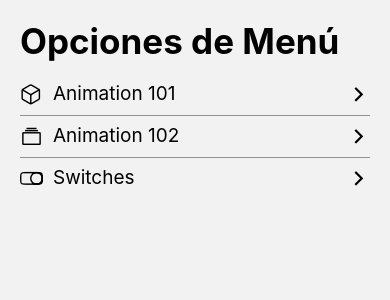
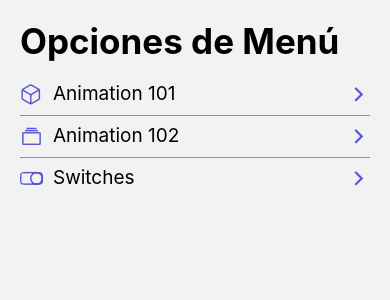
Before and after one commit to dloyolar/react-native-components, a React Native app: screen /HomeScreen in a window 390 px wide. Shown: the top 300 px of the page. Built offline with nearby package versions, Linux system fonts and the light colour scheme.

Commit message:
style: add color to menu icons

```diff
--- a/src/components/FlatListMenuItem.tsx
+++ b/src/components/FlatListMenuItem.tsx
@@ -17,10 +17,10 @@ export const FlatListMenuItem = ({menuItem}: Props) => {
       activeOpacity={0.7}
       onPress={() => navigation.navigate(menuItem.component as any)}>
       <View style={styles.container}>
-        <Icon name={icon} size={23} />
+        <Icon name={icon} size={23} color="#5856D6" />
         <Text style={styles.itemText}>{name}</Text>
         <View style={styles.spacer} />
-        <Icon name="chevron-forward-outline" size={23} />
+        <Icon name="chevron-forward-outline" size={23} color="#5856D6" />
       </View>
     </TouchableOpacity>
   );
```
